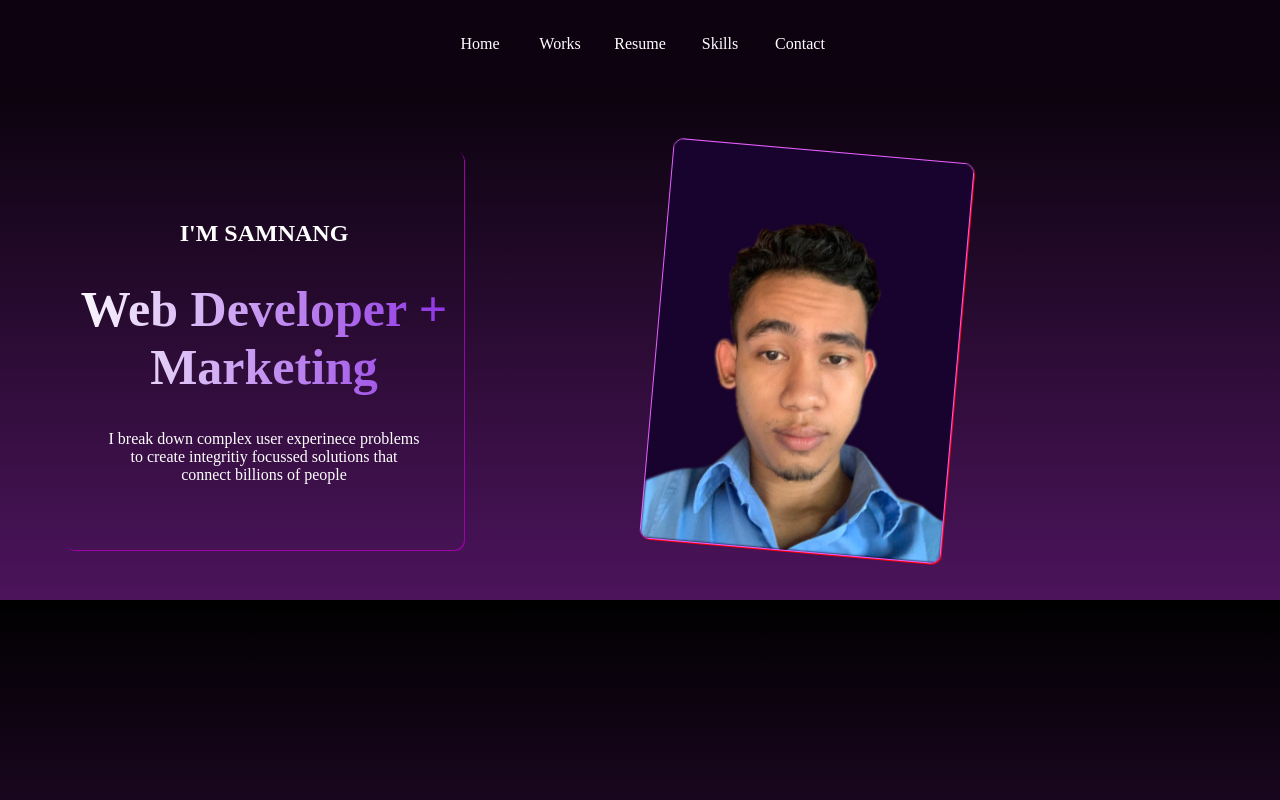
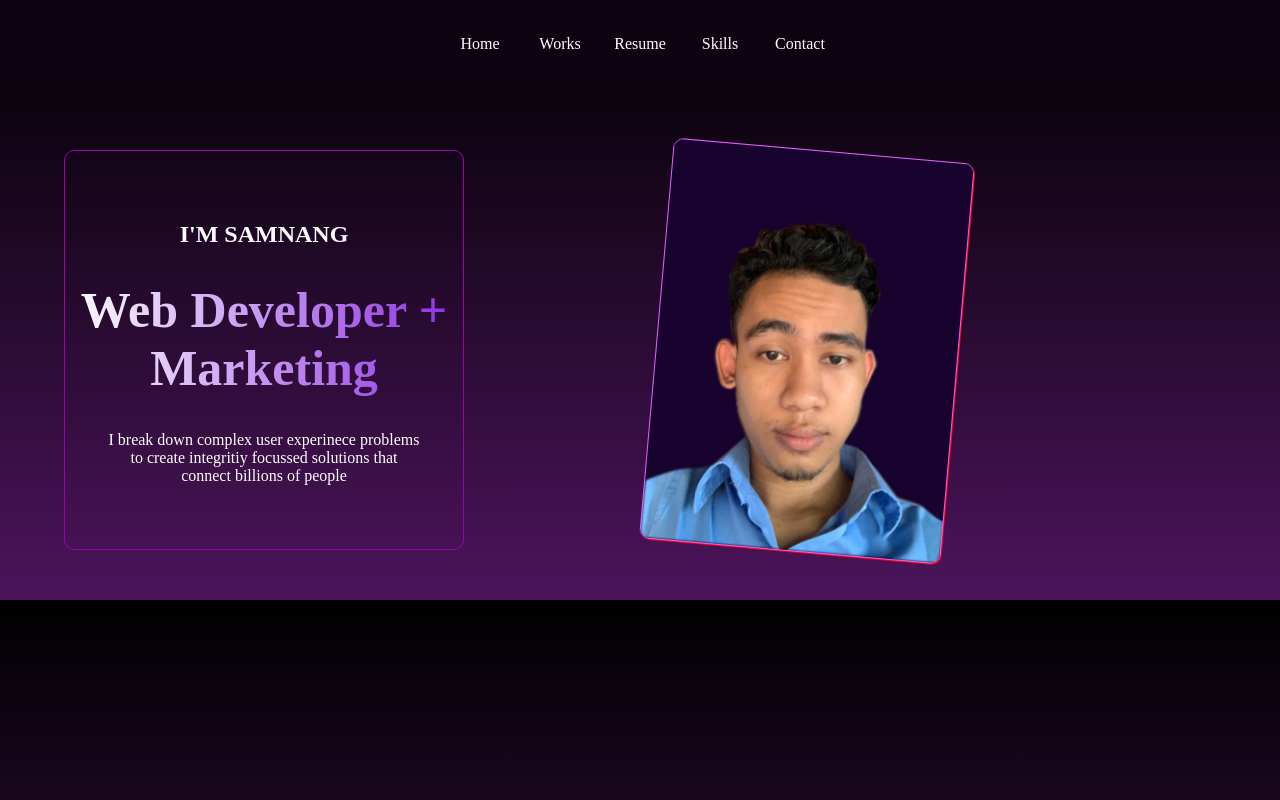
Before and after one commit to SNsamnang/My-Portfolio, a plain HTML site: page index.html in a window 1280 px wide. Shown: the top 800 px of the page. Drawn offline with Linux system fonts and the light colour scheme.

Commit message:
Update style.css

```diff
--- a/style.css
+++ b/style.css
@@ -112,7 +112,7 @@ a .gmail {
   height: 400px;
   margin-left: 5%;
   border-radius: 10px;
-  box-shadow: 1px 1px 0px 0px rgb(157, 1, 171);
+   border: 1px solid rgb(157, 1, 171);
   /* align-items: center;
   justify-content: center; */
   text-align: center;
```
